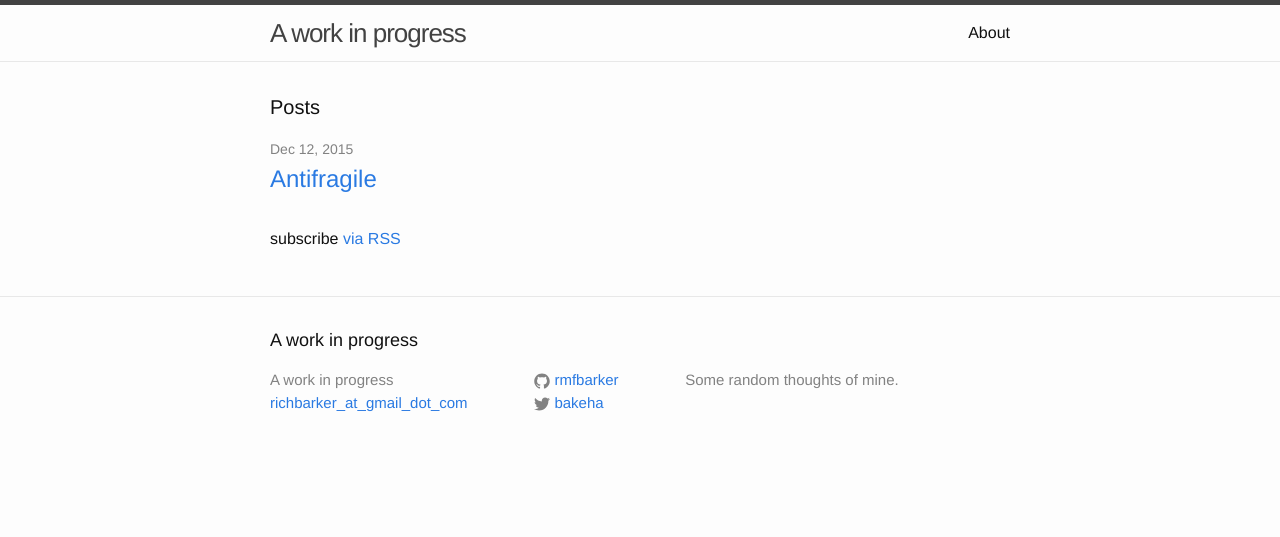
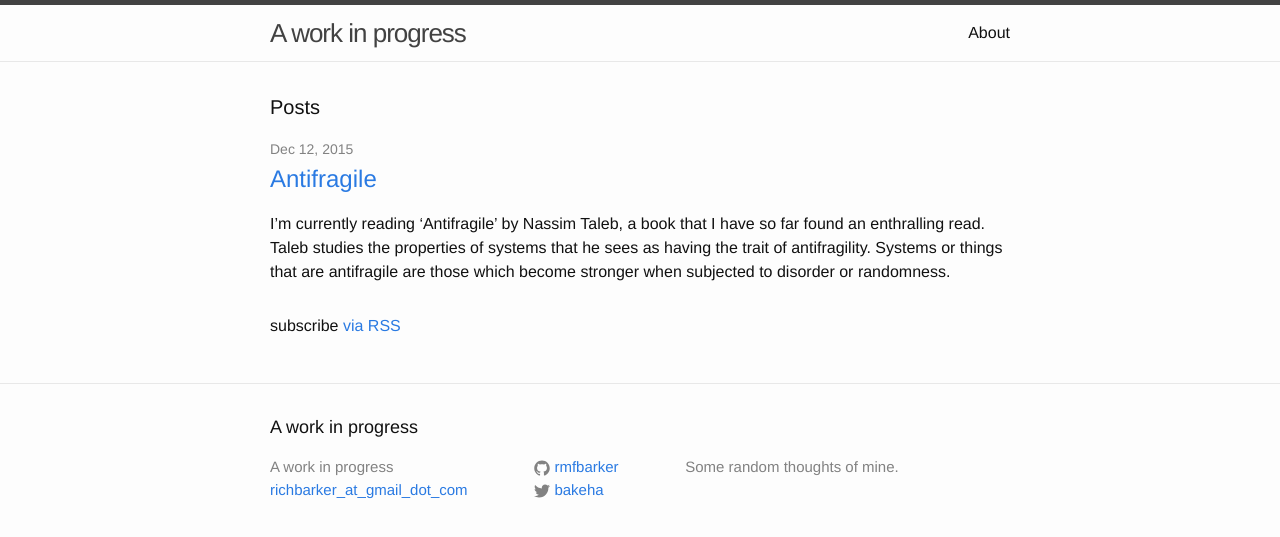
Before and after one commit to rmfbarker/rmfbarker.github.io, a Jekyll site: the page built from index.html, in a window 1280 px wide. Shown: the top 537 px of the page. Built offline with Jekyll 4.4.1, drawn with Linux system fonts in a browser that asks for light colours.

Commit message:
Add post excerpt to index.

```diff
--- a/_posts/2015-12-13-antifragile.markdown
+++ b/_posts/2015-12-13-antifragile.markdown
@@ -6,4 +6,5 @@ categories: book review jekyll update
 ---
 I'm currently reading 'Antifragile' by Nassim Taleb, a book that I have so far found an enthralling read. Taleb studies the properties of systems that he sees as having the trait of antifragility. Systems or things that are antifragile are those which become stronger when subjected to disorder or randomness.
 
+
 After describing why the trait of antifragility is desirable Taleb goes on to discuss how we can make our institutions antifragile. One example he gives is the selection of the cabinet in a government. It is usual in most countries that the elected president or prime-minister selects her cabinet. Taleb suggests that these positions should be randomly allocated and only held for a short period before being reassigned, thereby removing the incentive for people/politicians to form entrenched factions to advance their own interests. By ensuring constant small changes to the cabinet the government becomes less fragile because it is constantly evolving and therefore less prone to a radical or large change in government.
--- a/index.html
+++ b/index.html
@@ -14,7 +14,10 @@ layout: default
         <h2>
           <a class="post-link" href="{{ post.url | prepend: site.baseurl }}">{{ post.title }}</a>
         </h2>
+        {{ post.excerpt }}
+
       </li>
+
     {% endfor %}
   </ul>
 
```
